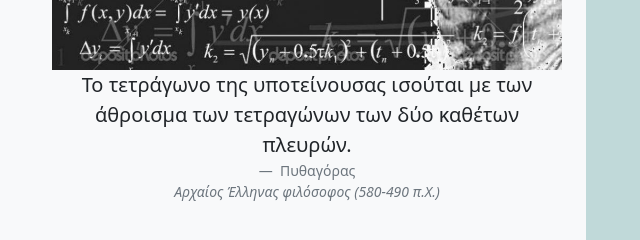
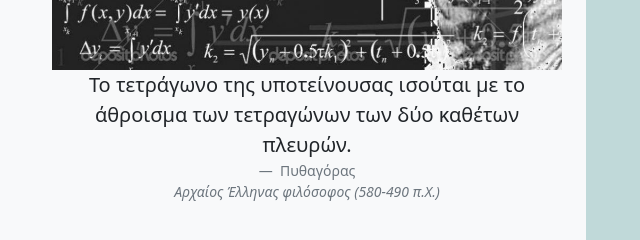
Before and after one commit to vag-prp/Maths_Site, a plain HTML site: page index.html in a window 1280 px wide. Shown: the part 485-725 px from the top of the page, 612-1252 px from the left. Drawn offline with nearby package versions, Linux system fonts and the light colour scheme.

Commit message:
Update index.html

```diff
--- a/index.html
+++ b/index.html
@@ -54,7 +54,7 @@
               <img src="./css/arxaios.jpg" class="d-block mx-lg-auto img-fluid" alt="Bootstrap Themes" width="700" height="500" loading="lazy">
               <figure class="text-center">
                 <blockquote class="blockquote">
-                  <p>Το τετράγωνο της υποτείνουσας ισούται με των άθροισμα των τετραγώνων των δύο καθέτων πλευρών.</p>
+                  <p>Το τετράγωνο της υποτείνουσας ισούται με το άθροισμα των τετραγώνων των δύο καθέτων πλευρών.</p>
                 </blockquote>
                 <figcaption class="blockquote-footer">
                   Πυθαγόρας<br> <cite title="Source Title">Αρχαίος Έλληνας φιλόσοφος  (580-490 π.Χ.)</cite>
```
